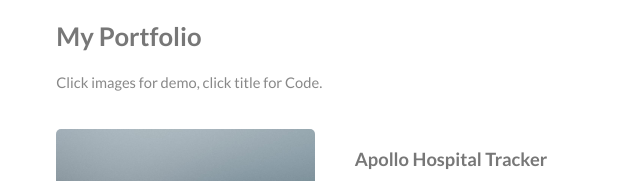
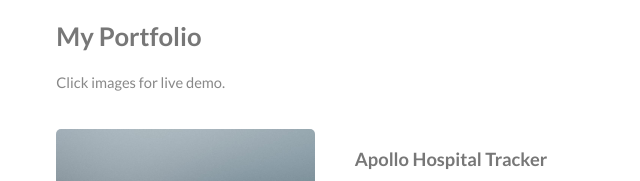
Before and after one commit to wgriffin5/wgriffin5.github.io, a plain HTML site: page index.html in a window 1280 px wide. Shown: the part 381-562 px from the top of the page, 129-769 px from the left. Drawn offline with Linux system fonts and the light colour scheme.

Commit message:
angkor work?

```diff
--- a/index.html
+++ b/index.html
@@ -86,7 +86,7 @@
 						<section id="three">
 							<div class="container">
 								<h3>My Portfolio</h3>
-								<p>Click images for demo, click title for Code.</p>
+								<p>Click images for live demo.</p>
 								<div class="features">
 									<article>
 										<a href="https://apollo-hospitals.herokuapp.com/" class="image"><img src="images/pic01.jpg" alt="" /></a>
```
Also changed, not shown: images/angkor-wat-hotel.png (added), images/pic03.jpg (added).
